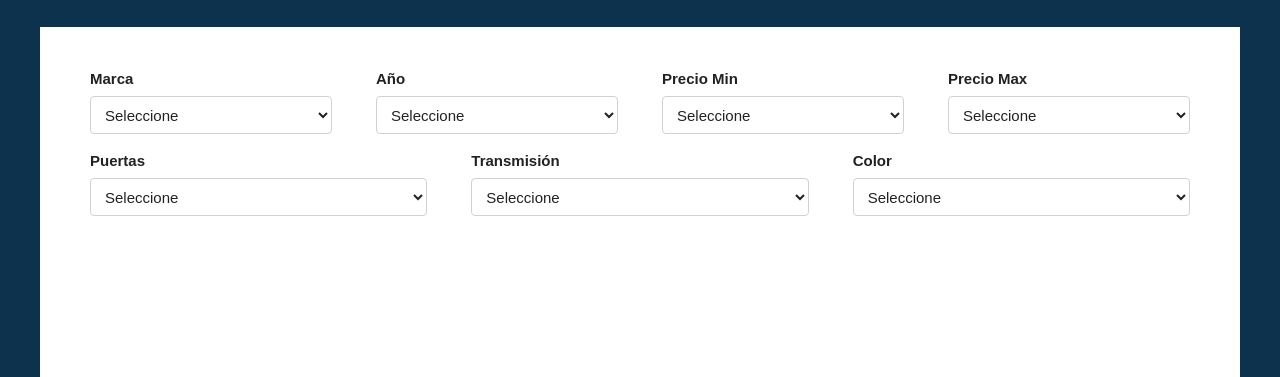
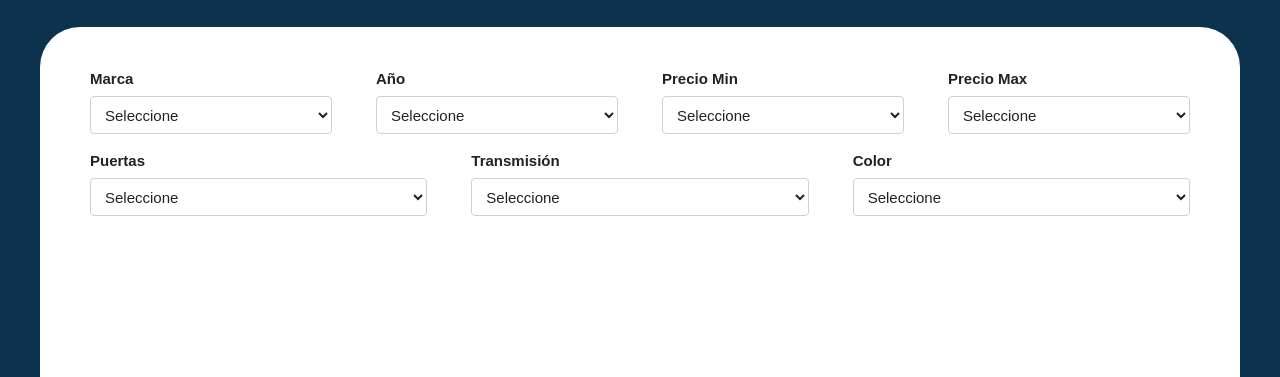
Before and after one commit to MateoBetancurB/buscador-autos, a plain HTML site: page index.html in a window 1280 px wide. Shown: the part 105-482 px from the top of the page. Drawn offline with Linux system fonts and the light colour scheme.

Commit message:
estilos contenedor

```diff
--- a/css/app.css
+++ b/css/app.css
@@ -13,8 +13,12 @@ h1 {
 	margin: 0;
 	color: white;
 }
+#buscador {
+	border-radius: 40px;
+}
 .contenedor {
 	background-color: white;
+	border-radius: 40px;
 	max-width: 1200px;
 	margin: 0 auto;
 }
```
